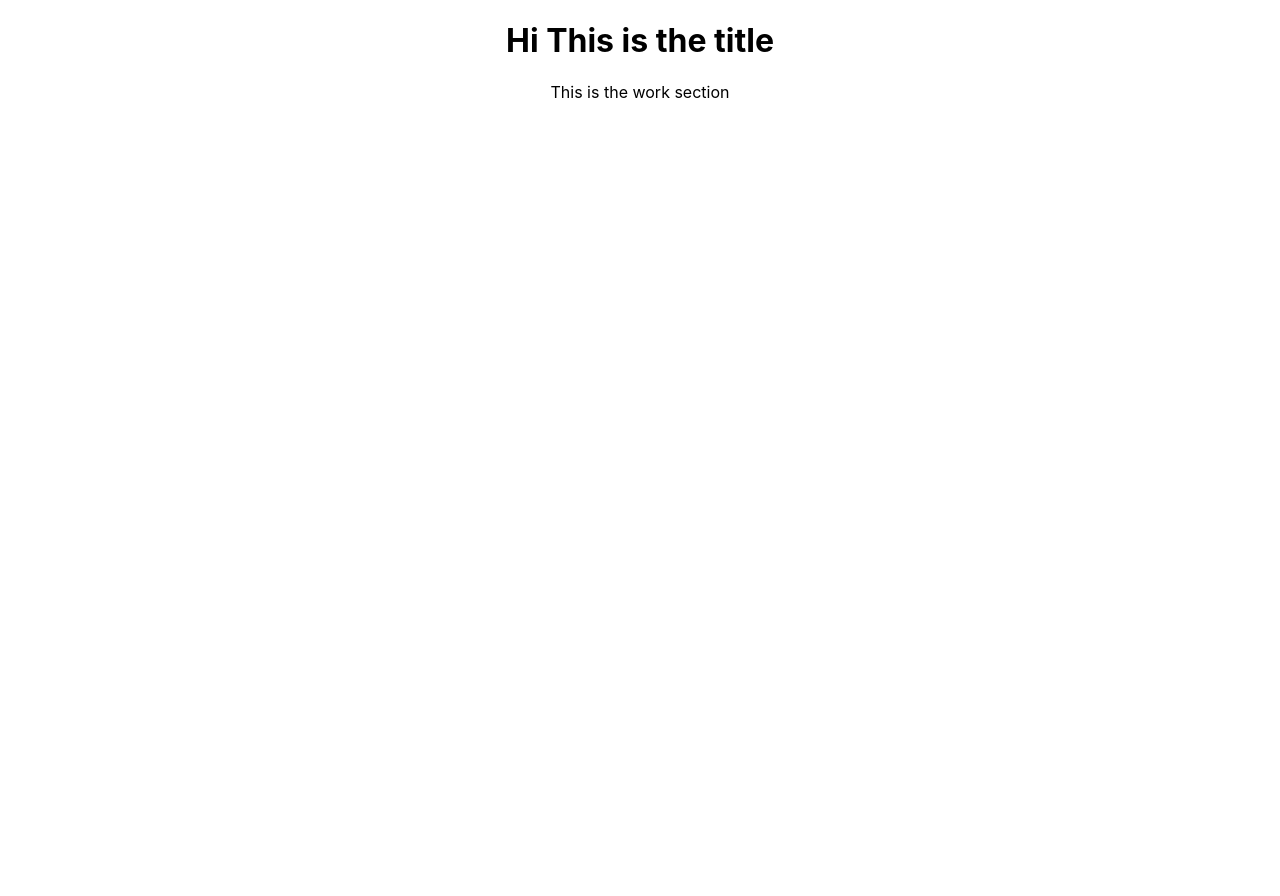
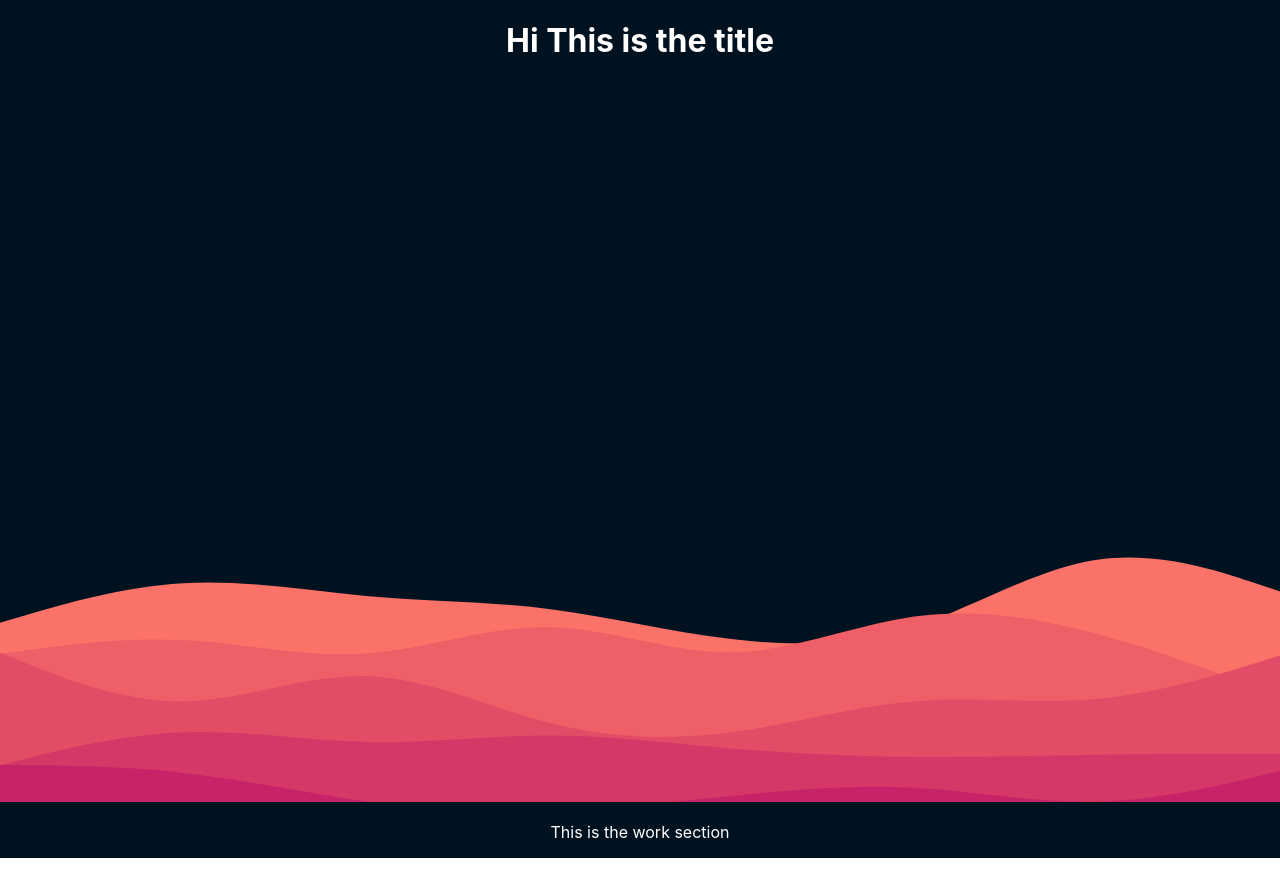
Before and after one commit to SalamanderCtesiphon/personal-portfolio, a React (Create React App) app: page / in a window 1280 px wide. Shown: the top 896 px of the page. After the commit the page ends 858 px from the top, so only its background shows below. Built offline with nearby package versions, Linux system fonts and the light colour scheme.

Commit message:
got the basic style down

```diff
--- a/src/App.css
+++ b/src/App.css
@@ -1,10 +1,26 @@
 .App {
   text-align: center;
-  height: 400vh;
-  width: auto;
-  overflow: hidden;
+  display: flex;
+  flex-direction: column;
+  background-color: #001220;
+  color: white;
+}
+
+.header {
+  background-color: #001220;
+  color: white;
+}
+
+#hero-background {
+  object-fit: cover;
+  width: 100%;
+  height: 90vh;
 }
 
 .section {
   position: relative;
 }
+
+.work-section {
+  background-color: #001220;
+}
--- a/src/App.js
+++ b/src/App.js
@@ -1,5 +1,6 @@
 import './App.css';
 import Header from './components/Header';
+import Hero from './components/Hero';
 import WorkSection from './components/WorkSection';
 
 
@@ -7,6 +8,7 @@ function App() {
   return (
     <div className="App">
       <Header />
+      <Hero />
       <WorkSection />
     </div>
   );
--- /dev/null
+++ b/src/components/Hero.js
@@ -0,0 +1,12 @@
+import React from 'react'
+import layeredWaves from "../images/layered-waves-haikei.svg"
+
+function Hero() {
+  return (
+    <div className='hero section'>
+      <img src={layeredWaves} alt='background' id='hero-background'></img>
+    </div>
+  )
+}
+
+export default Hero
```
